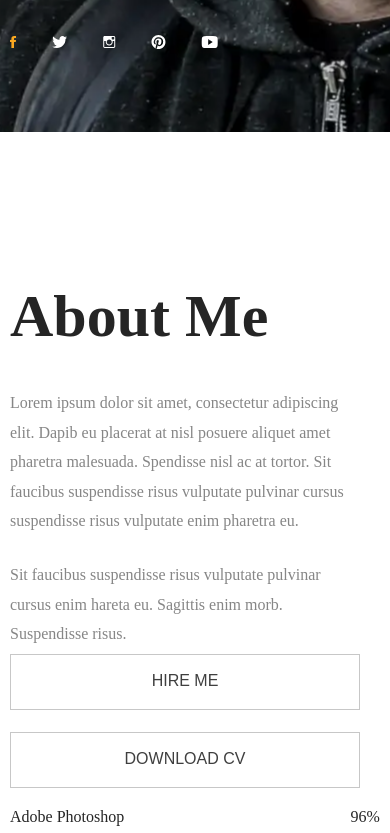
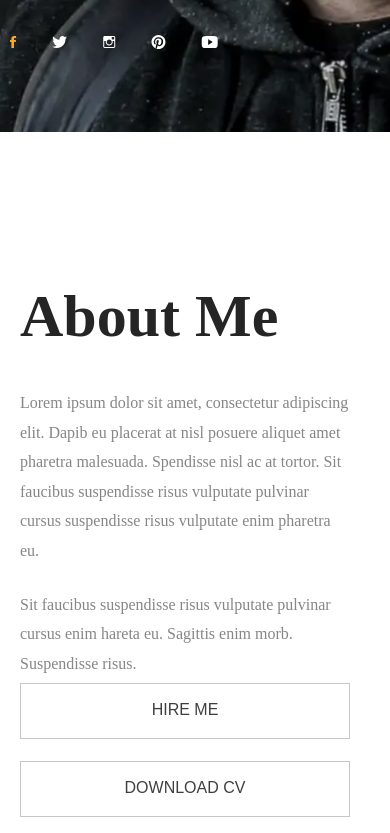
Before and after one commit to evan-weissrussland/portfolio, a React app: page / in a window 390 px wide. Shown: the part 820-1653 px from the top of the page. Built offline with nearby package versions, Linux system fonts and the light colour scheme.

Commit message:
адаптив AAbout

```diff
--- a/src/components/About.tsx
+++ b/src/components/About.tsx
@@ -24,5 +24,5 @@ export const About = () => {
 
 export const AboutSection = styled.section`
     background: white;
-    padding: 150px 0;
+    padding: 150px 10px;
 `
--- a/src/components/AboutWrapper.tsx
+++ b/src/components/AboutWrapper.tsx
@@ -85,7 +85,7 @@ const LiItem = styled.li<{ $percent: number }>`
         height: 5px;
         width: ${props => `${props.$percent}%`};
 
-        @media (max-width: 500px) {
+        @media (max-width: 530px) {
             top: 27px;
         }
     }
@@ -100,7 +100,7 @@ const LiItem = styled.li<{ $percent: number }>`
         height: 5px;
         width: 100%;
 
-        @media (max-width: 500px) {
+        @media (max-width: 530px) {
             top: 27px;
         }
     }
@@ -108,9 +108,10 @@ const LiItem = styled.li<{ $percent: number }>`
 
 const AboutWrapper = styled.div`
     display: flex;
-    gap: 102px;
+    gap: 15px;
+    justify-content: space-between;
 
-    @media (max-width: 500px) {
+    @media (max-width: 530px) {
         flex-direction: column;
     }
 
@@ -155,11 +156,11 @@ const MySkills = styled.div`
     align-items: flex-end;
     flex-shrink: 3;
 
-    @media (max-width: 500px) {
+    @media (max-width: 530px) {
         padding-top: 20px;
     }
 
-    @media (min-width:501px) and (max-width: 660px) {
+    @media (min-width:531px) and (max-width: 660px) {
         flex-shrink: 0;
         width: 200px;
     }
@@ -171,7 +172,7 @@ const MySkills = styled.div`
         gap: 78px;
         padding-bottom: 22px;
 
-        @media (max-width: 500px) {
+        @media (max-width: 530px) {
             gap: 25px;
         }
 
```
